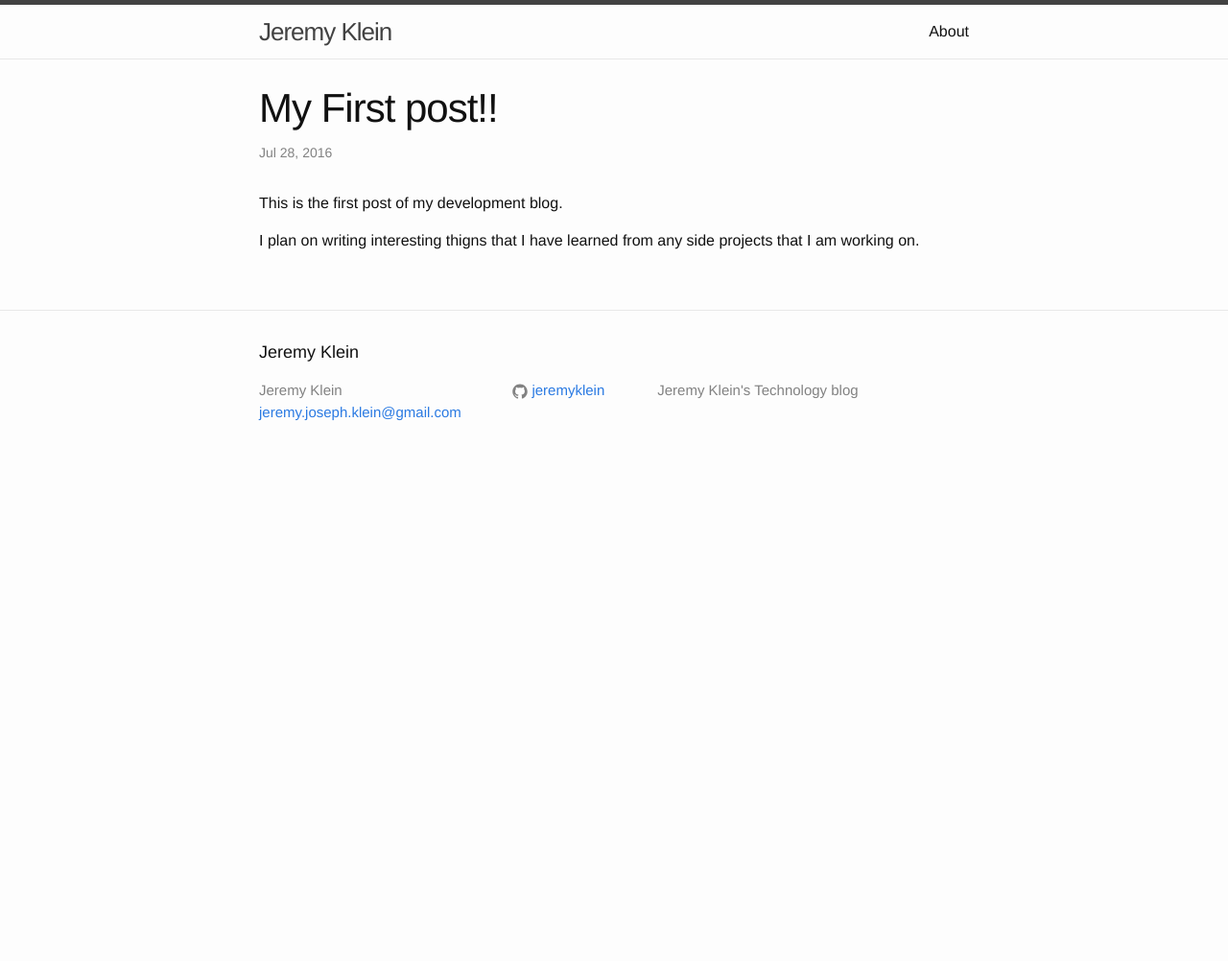
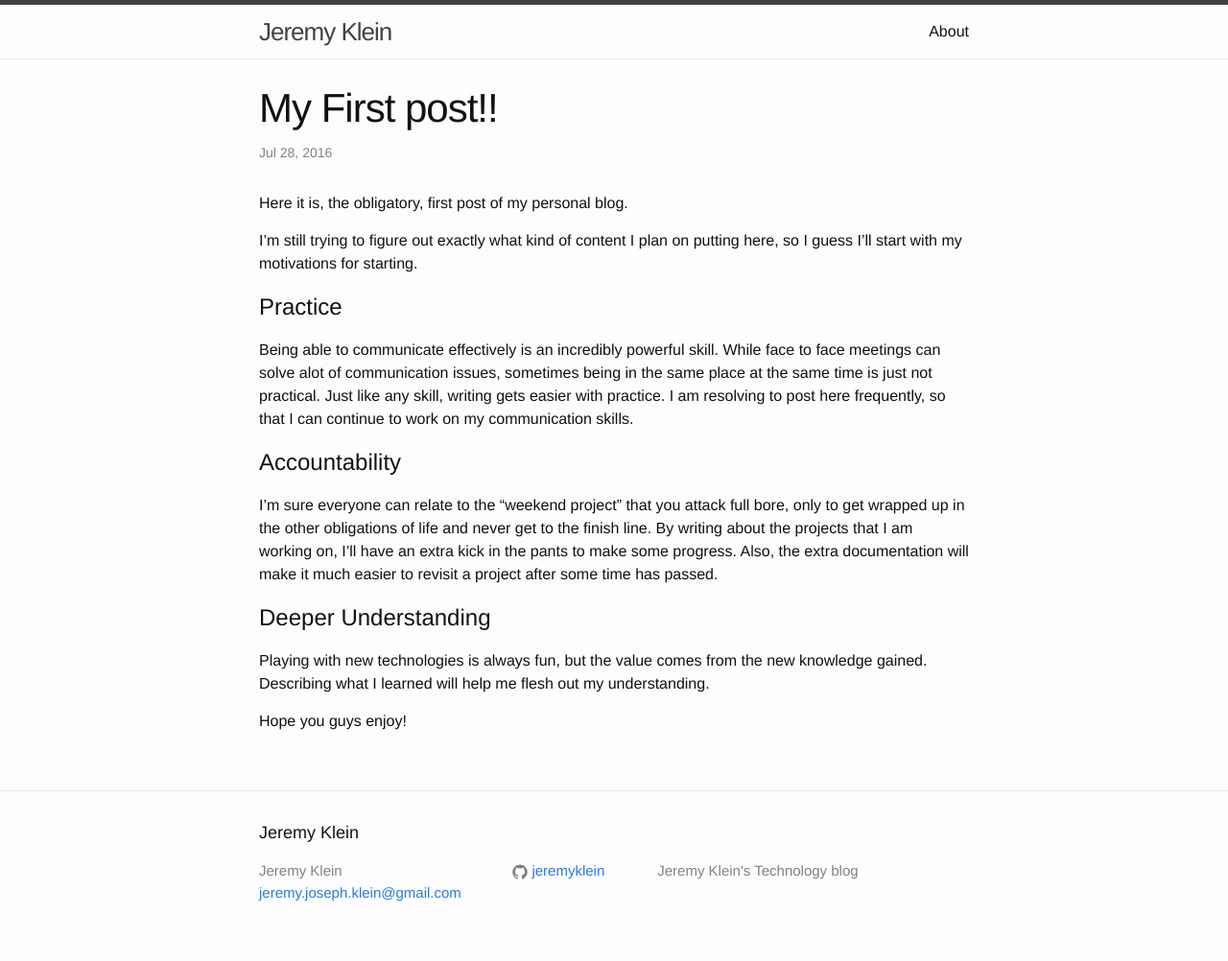
Before and after one commit to jeremyklein/old_blog, a Jekyll site: the page built from _posts/2016-07-28-my-first-post.markdown, in a window 1280 px wide. Shown: the whole page at 96% size. Built offline with Jekyll 4.4.1, drawn with Linux system fonts in a browser that asks for light colours; before the commit the page ends 900 px from its top, so only the background shows below that.

Commit message:
changed first post

```diff
--- a/_posts/2016-07-28-my-first-post.markdown
+++ b/_posts/2016-07-28-my-first-post.markdown
@@ -4,6 +4,21 @@ title:  "My First post!!"
 date:   2016-07-28 07:33:00 -0400
 categories: first post
 ---
-This is the first post of my development blog.
 
-I plan on writing interesting thigns that I have learned from any side projects that I am working on.
+Here it is, the obligatory, first post of my personal blog.
+
+I'm still trying to figure out exactly what kind of content I plan on putting here, so I guess I'll start with my motivations for starting.
+
+# Practice
+
+Being able to communicate effectively is an incredibly powerful skill. While face to face meetings can solve alot of communication issues, sometimes being in the same place at the same time is just not practical. Just like any skill, writing gets easier with practice. I am resolving to post here frequently, so that I can continue to work on my communication skills.
+
+# Accountability
+
+I'm sure everyone can relate to the "weekend project" that you attack full bore, only to get wrapped up in the other obligations of life and never get to the finish line. By writing about the projects that I am working on, I'll have an extra kick in the pants to make some progress. Also, the extra documentation will make it much easier to revisit a project after some time has passed.
+
+# Deeper Understanding
+
+Playing with new technologies is always fun, but the value comes from the new knowledge gained. Describing what I learned will help me flesh out my understanding.
+
+Hope you guys enjoy!
```
Also changed, not shown: _posts/2016-07-28-welcome-to-jekyll.markdown (deleted, +0 -25 lines).
